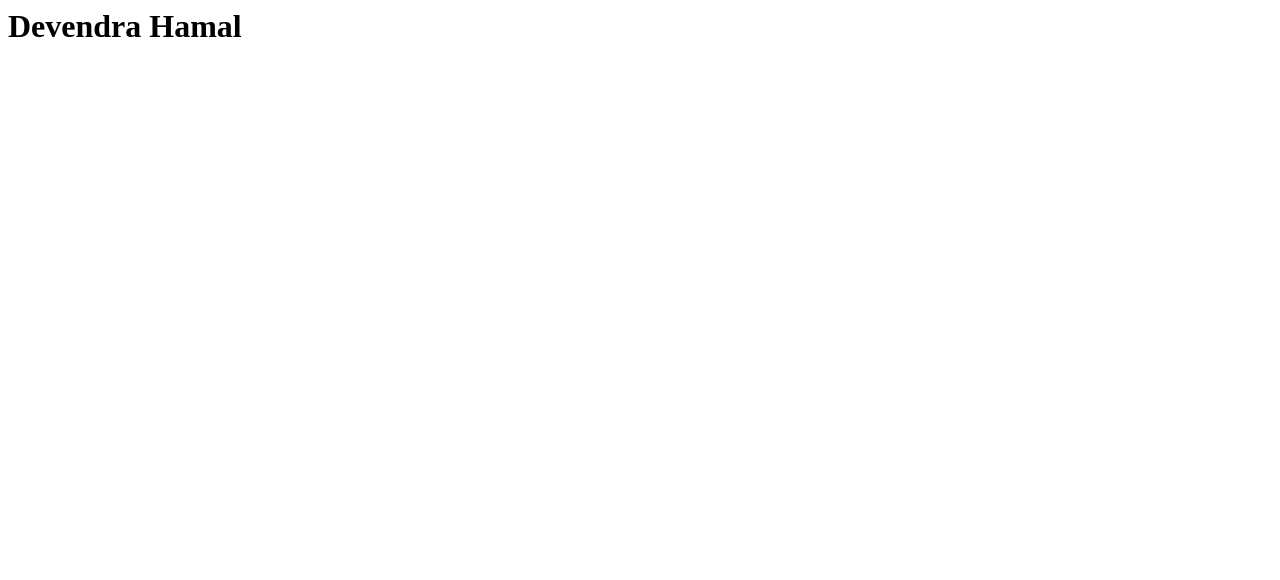
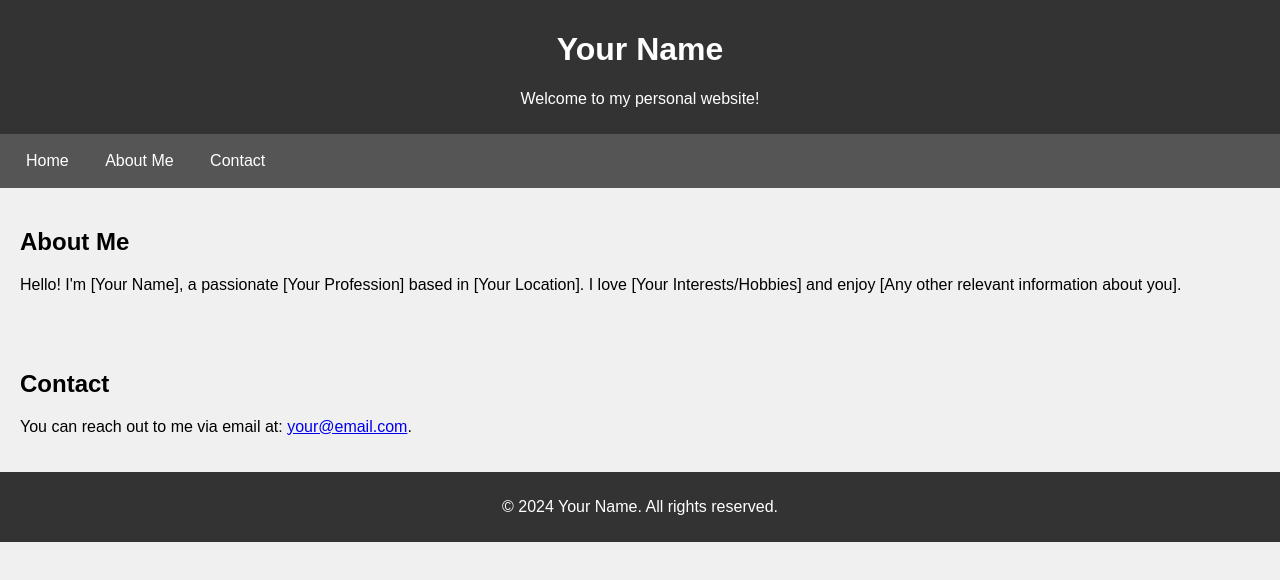
Before and after one commit to Devendra000/abc, a plain HTML site: page index.html in a window 1280 px wide. Drawn offline with Linux system fonts and the light colour scheme.

Commit message:
Update index.html

```diff
--- a/index.html
+++ b/index.html
@@ -1 +1,79 @@
-<h1>Devendra Hamal</h1>
+<!DOCTYPE html>
+<html lang="en">
+<head>
+    <meta charset="UTF-8">
+    <meta name="viewport" content="width=device-width, initial-scale=1.0">
+    <title>Your Name - Personal Website</title>
+    <style>
+        body {
+            font-family: Arial, sans-serif;
+            margin: 0;
+            padding: 0;
+            background-color: #f0f0f0;
+        }
+
+        header {
+            background-color: #333;
+            color: #fff;
+            padding: 10px;
+            text-align: center;
+        }
+
+        nav {
+            background-color: #555;
+            padding: 10px;
+        }
+
+        nav a {
+            color: #fff;
+            text-decoration: none;
+            padding: 8px 16px;
+            display: inline-block;
+        }
+
+        section {
+            padding: 20px;
+        }
+
+        footer {
+            background-color: #333;
+            color: #fff;
+            padding: 10px;
+            text-align: center;
+        }
+    </style>
+</head>
+<body>
+
+    <header>
+        <h1>Your Name</h1>
+        <p>Welcome to my personal website!</p>
+    </header>
+
+    <nav>
+        <a href="#">Home</a>
+        <a href="#">About Me</a>
+        <a href="#">Contact</a>
+    </nav>
+
+    <section>
+        <h2>About Me</h2>
+        <p>
+            Hello! I'm [Your Name], a passionate [Your Profession] based in [Your Location].
+            I love [Your Interests/Hobbies] and enjoy [Any other relevant information about you].
+        </p>
+    </section>
+
+    <section>
+        <h2>Contact</h2>
+        <p>
+            You can reach out to me via email at: <a href="mailto:your@email.com">your@email.com</a>.
+        </p>
+    </section>
+
+    <footer>
+        <p>&copy; 2024 Your Name. All rights reserved.</p>
+    </footer>
+
+</body>
+</html>
```
